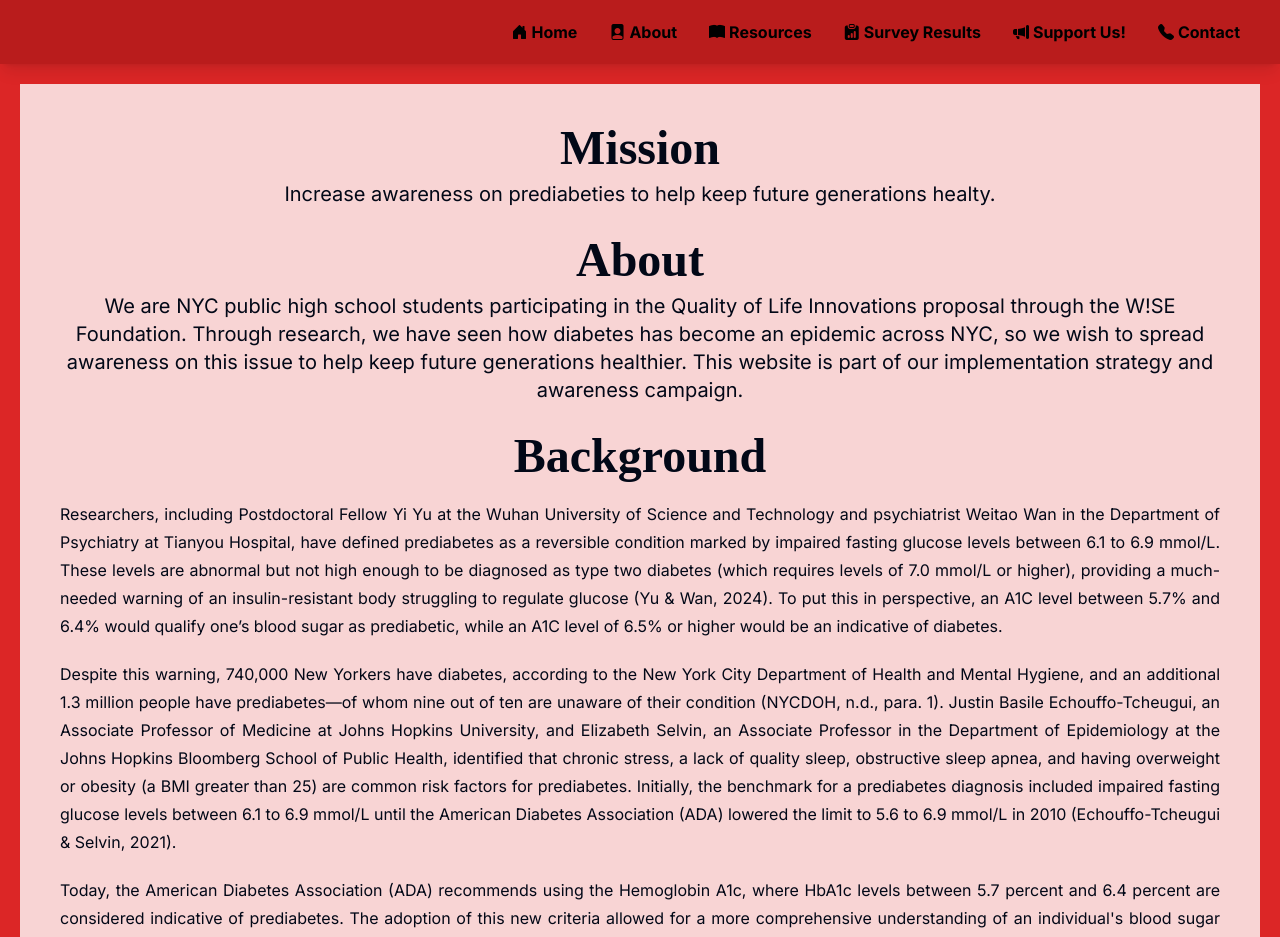
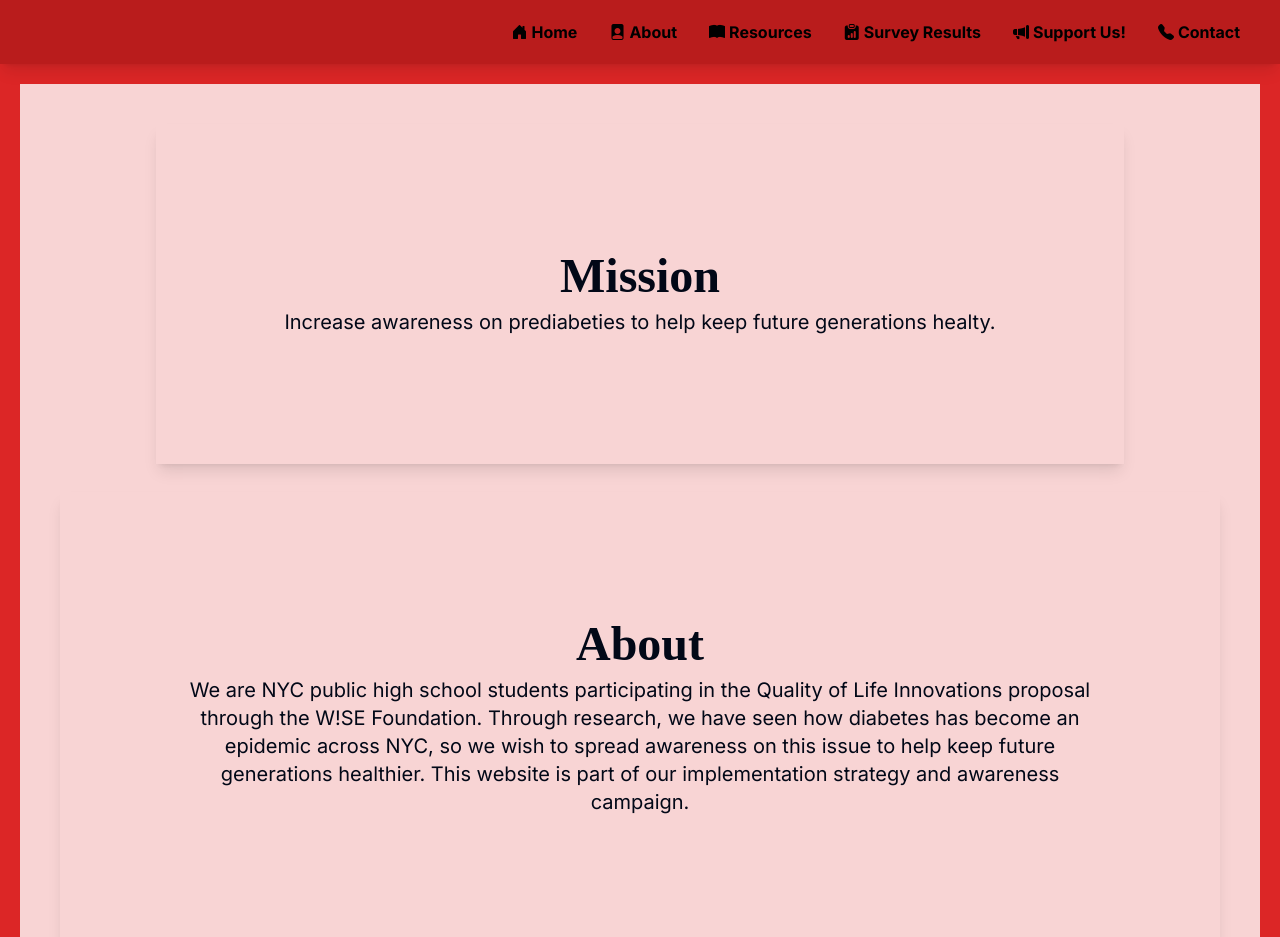
Before and after one commit to samSharivker/qol, a Next.js app in the folder website/: page /about in a window 1280 px wide. Shown: the top 937 px of the page. Built offline with nearby package versions, Linux system fonts and the light colour scheme.

Commit message:
style update

```diff
--- a/website/app/about/page.tsx
+++ b/website/app/about/page.tsx
@@ -19,15 +19,15 @@
   return (
     <div className="text-center flex flex-col items-center m-5">
       <div className="text-center flex flex-col items-center gap-7 p-10 w-full bg-white/80">
-        <div className="flex flex-col items-center justify-center gap-2">
+        <div className="flex flex-col items-center justify-center gap-2 shadow-lg p-32">
           <p className="text-5xl kalam-bold">Mission</p>
           <p className="text-xl">{content.mission}</p>
         </div>
-        <div className="flex flex-col items-center justify-center gap-2">
+        <div className="flex flex-col items-center justify-center gap-2 shadow-lg p-32">
           <p className="text-5xl kalam-bold">About</p>
           <p className="text-xl">{content.about}</p>
         </div>
-        <div className="flex flex-col items-center justify-center gap-5">
+        <div className="flex flex-col items-center justify-center gap-5 shadow-lg p-32">
           <p className="text-5xl kalam-bold">Background</p>
           <p className="text-justify leading-7">{content.p1}</p>
           <p className="text-justify leading-7">{content.p2}</p>
@@ -38,7 +38,7 @@
           <p className="text-justify leading-7">{content.p7}</p>
           <p className="text-justify leading-7">{content.p8}</p>
         </div>
-        <div className="flex flex-col items-start justify-center gap-3">
+        <div className="flex flex-col items-start justify-center gap-3 shadow-lg p-32">
           <p className="text-2xl kalam-bold">References</p>
           <p className="text-sm text-start">
             Agrawal, N. (2024, October 15). Controlling blood sugar is crucial.
```
